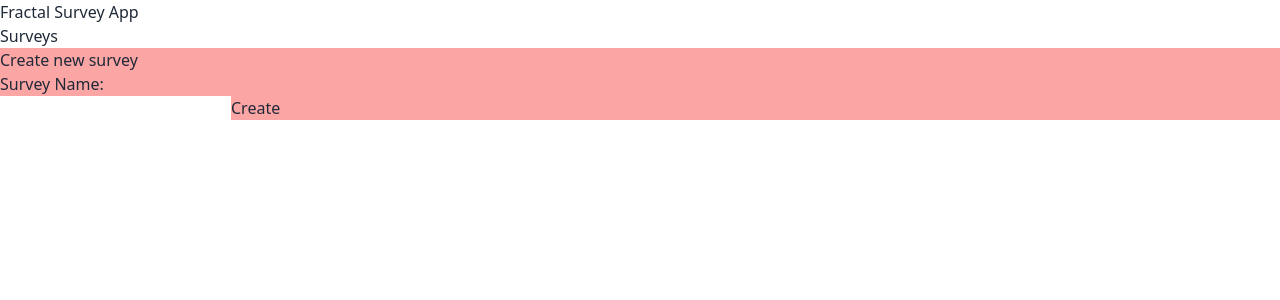
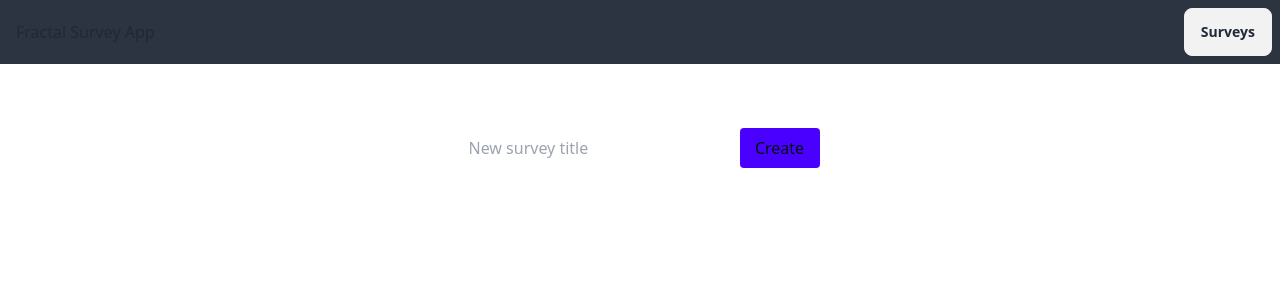
Before and after one commit to danielgavidia/fractal-survey, a React (Vite) app in the folder frontend/: page / in a window 1280 px wide. Shown: the top 300 px of the page. Built offline with nearby package versions, Linux system fonts and the light colour scheme.

Commit message:
Styled navbar and home page

```diff
--- a/frontend/src/Root.tsx
+++ b/frontend/src/Root.tsx
@@ -1,24 +1,16 @@
 import { Outlet } from "react-router-dom";
-
-const navbarButtons = [{ path: "/RouteSurveys", name: "Surveys" }];
 
 const Root = () => {
     return (
         <div>
-            <nav>
-                <div>
-                    <a href="/">Fractal Survey App</a>
-                </div>
-                <div>
-                    {navbarButtons.map((x, id) => {
-                        return (
-                            <div key={id}>
-                                <a href={x.path}>{x.name}</a>
-                            </div>
-                        );
-                    })}
-                </div>
-            </nav>
+            <div className="navbar bg-neutral">
+                <a href="/" className="flex-1 p-2">
+                    Fractal Survey App
+                </a>
+                <a href="/RouteSurveys" className="flex-none btn">
+                    Surveys
+                </a>
+            </div>
             <Outlet />
         </div>
     );
--- a/frontend/src/routes/RouteHome.tsx
+++ b/frontend/src/routes/RouteHome.tsx
@@ -22,12 +22,21 @@ const RouteHome = () => {
     };
     return (
         <div id="RouteHome">
-            <div className="bg-red-300">
-                <form onSubmit={handleCreateSurvey}>
-                    <p>Create new survey</p>
-                    <p>Survey Name: </p>
-                    <input value={surveyTitle} onChange={(e) => setSurveyTitle(e.target.value)} />
-                    <button>Create</button>
+            <div className="p-2 flex justify-center">
+                <form onSubmit={handleCreateSurvey} className="py-10 flex">
+                    <div className="p-4 rounded">
+                        <input
+                            value={surveyTitle}
+                            onChange={(e) => setSurveyTitle(e.target.value)}
+                            placeholder="New survey title"
+                            className="h-10 p-2 rounded"
+                        />
+                    </div>
+                    <div className="p-4">
+                        <button className="h-10 bg-primary w-20 text-accent-content rounded">
+                            Create
+                        </button>
+                    </div>
                 </form>
             </div>
         </div>
```
